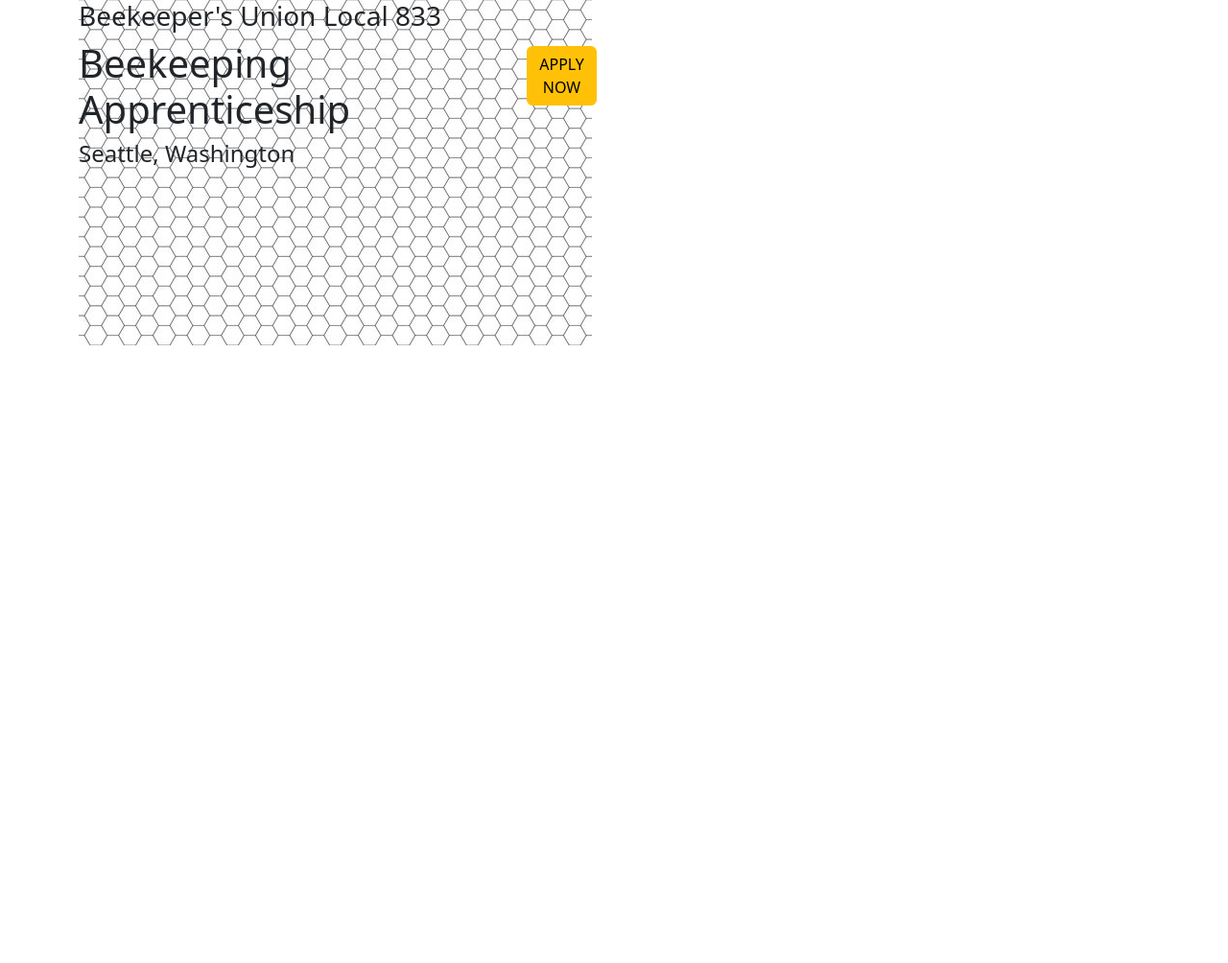
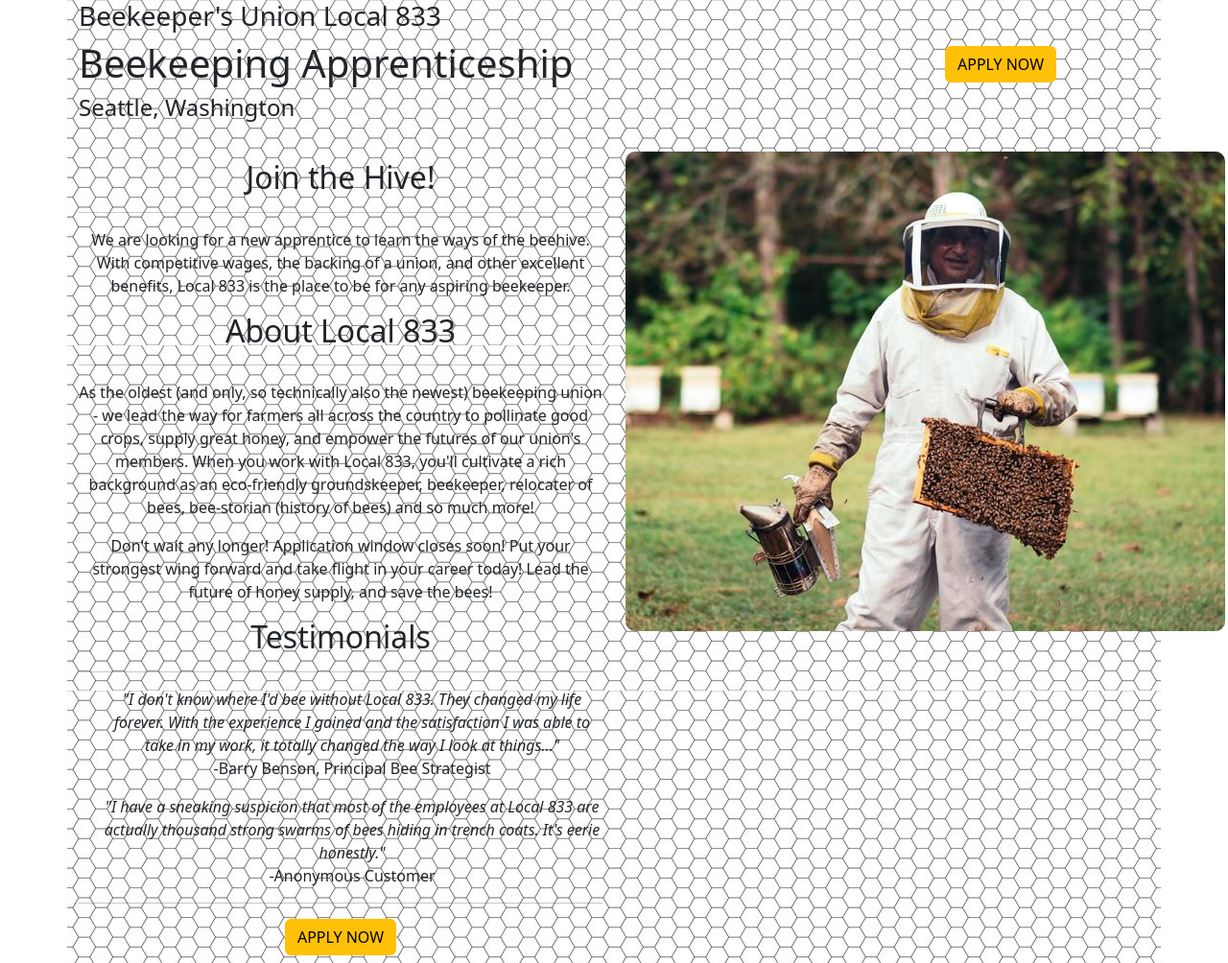
Before and after one commit to BrendenHaskins/Local-833, a PHP site: page /views/home.html in a window 1280 px wide. Shown: the whole page at 96% size. Before the commit the page ends 360 px from the top, so only its background shows below. Run offline with PHP 8.4, Linux system fonts and the light colour scheme.

Commit message:
photo editing, filling out text

```diff
--- a/styles/styles.css
+++ b/styles/styles.css
@@ -1,5 +1,6 @@
-nav {
+#roundedImage {
+    border-radius: 10px;
+}
+.container {
     background-image: url("../images/pattern.jpg");
-    width: 535px;
-    height: 360px;
 }
--- a/views/home.html
+++ b/views/home.html
@@ -9,7 +9,7 @@
 </head>
 <body>
 <div class="container">
-    <nav>
+    <nav class="mb-4">
         <div class="row">
            <div class="col-9">
                <h3>Beekeeper's Union Local 833</h3>
@@ -21,6 +21,44 @@
             </div>
         </div>
     </nav>
+
+    <div id="postNavbar" class="row text-center">
+        <div class="col-6">
+            <div class="my-2">
+                <h2>Join the Hive!</h2>
+                <hr>
+                <p>We are looking for a new apprentice to learn the ways of the beehive.
+                    With competitive wages, the backing of a union, and other excellent benefits,
+                    Local 833 is the place to be for any aspiring beekeeper.</p>
+            </div>
+            <div class="my-2">
+                <h2>About Local 833</h2>
+                <hr>
+                <p>As the oldest (and only, so technically also the newest) beekeeping union - we lead the way
+                for farmers all across the country to pollinate good crops, supply great honey, and empower the futures
+                of our union's members. When you work with Local 833, you'll cultivate a rich background as an
+                eco-friendly groundskeeper, beekeeper, relocater of bees, bee-storian (history of bees) and so much more! </p>
+                <p>Don't wait any longer! Application window closes soon! Put your strongest wing forward and take flight in your
+                career today! Lead the future of honey supply, and save the bees!</p>
+                <h2>Testimonials</h2>
+                <hr>
+                <div class="ps-4">
+                    <i>"I don't know where I'd bee without Local 833. They changed my life forever. With the experience I gained
+                    and the satisfaction I was able to take in my work, it totally changed the way I look at things..."</i>
+                    <p>-Barry Benson, Principal Bee Strategist</p>
+                    <i>"I have a sneaking suspicion that most of the employees at Local 833 are actually thousand strong swarms of bees
+                        hiding in trench coats. It's eerie honestly."</i>
+                    <p>-Anonymous Customer</p>
+                </div>
+
+                <hr>
+                <button type="button" class="btn btn-warning">APPLY NOW</button>
+            </div>
+        </div>
+        <div class="col-6">
+            <img id="roundedImage" src="images/beekeeper.jpg" alt="Beekeeper seen in action">
+        </div>
+    </div>
 </div>
 </body>
 </html>
```
Also changed, not shown: beekeeper.jpg (added), images/beephoto.png (added).
